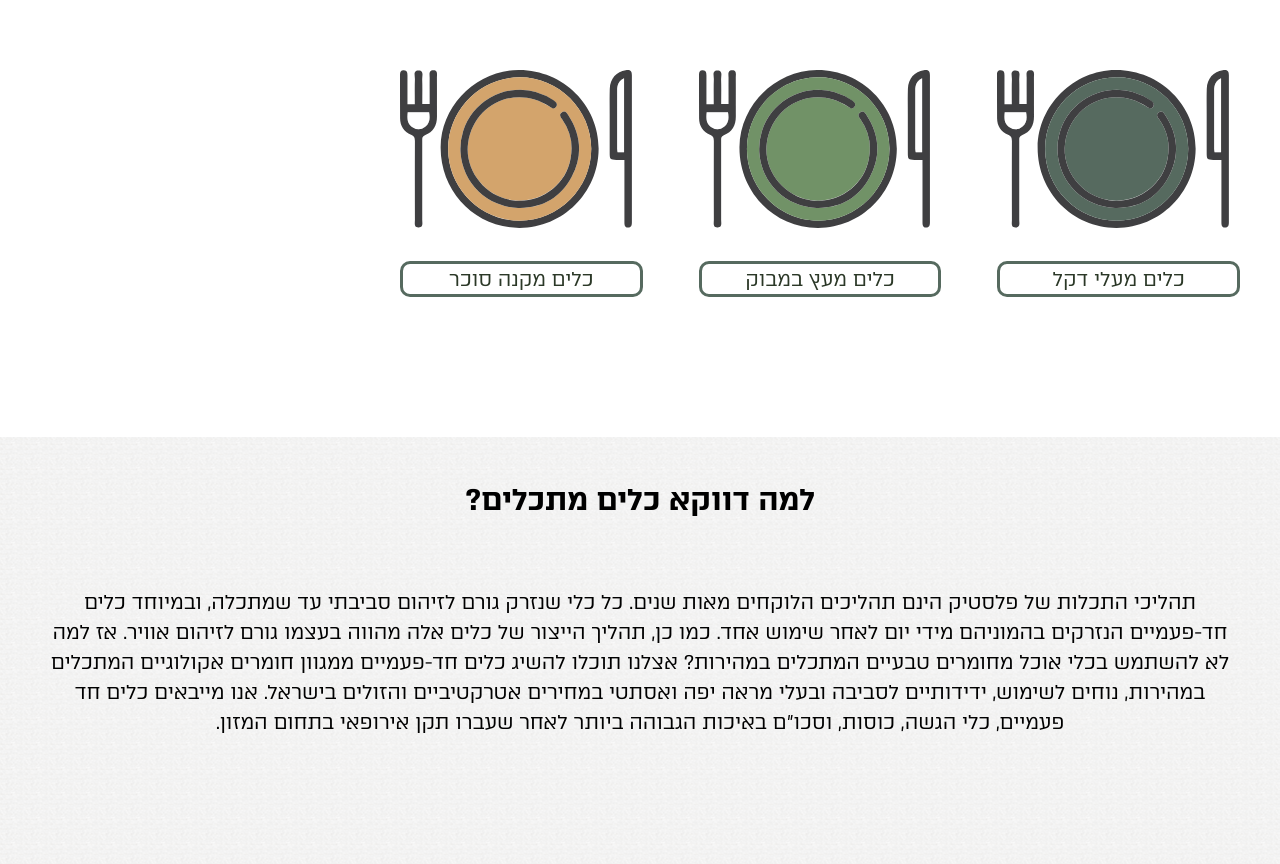
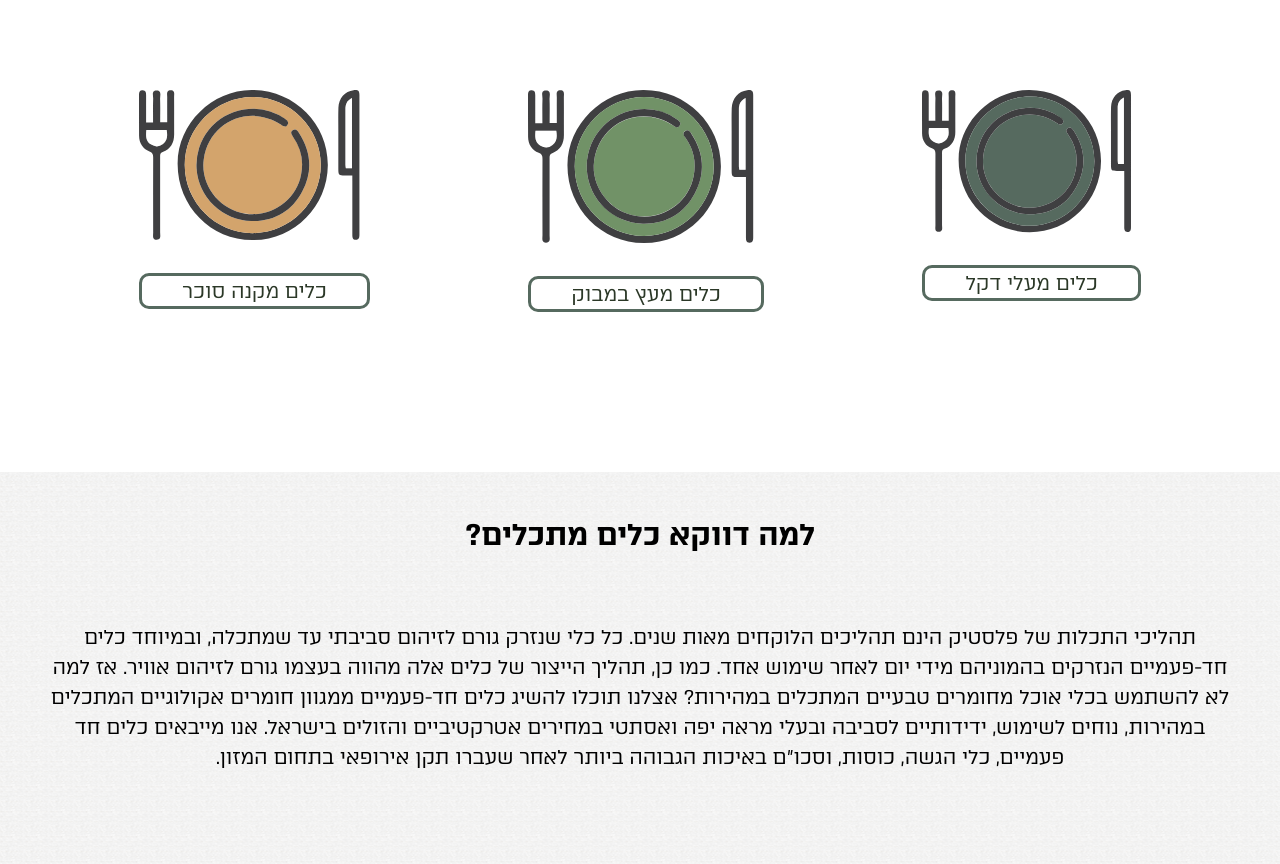
Before and after one commit to amiyya/amiya, a plain HTML site: page index.html in a window 1280 px wide. Shown: the part 1020-1884 px from the top of the page. Drawn offline with Linux system fonts and the light colour scheme.

Commit message:
הגשה סופית

```diff
--- a/style.css
+++ b/style.css
@@ -163,34 +163,40 @@ a {
     text-align: center;
 }
 
-.features-category {
-padding: 30px;
-background: #fff;
-}
-
-.features-category ul {
-    max-width: 70%;
-    text-align: center;
-    text-decoration: none;
-    list-style: none;
-    display: grid;
-    grid-template-columns: 1fr 1fr 1fr;
-    grid-gap: 56px;
-    padding: 0;
-    flex-direction: column;
-    justify-content: space-between;
-
-}
-.features-category p {
-   border: 3px solid #566A5F;
-    border-radius: 10px;
-}
 .features ul {
     list-style: none;
     padding: 0;
     display: grid;
     grid-template-columns: 1fr 1fr 1fr;
     grid-gap: 56px;
+}
+
+.features-category {
+padding: 30px;
+background: #fff;
+}
+.features-category img {
+    max-width: 350%;
+    text-align: center;
+    animation: pulse 1s;
+}
+
+.features-category ul {
+    max-width: 100%;
+    text-align: center;
+    text-decoration: none;
+    list-style: none;
+    display: flex;
+    padding: 20px;
+    flex-direction: row;
+    justify-content: space-around;
+    animation: pulse 1s;
+
+}
+.features-category p {
+   border: 3px solid #566A5F;
+    border-radius: 10px;
+    padding: 0 40px;
 }
 
 
@@ -317,9 +323,9 @@ bottom: inherit;
 
 .them img{
     border-radius: 50%;
-    border: 5px solid #fff;
+    border: 4px solid #fff;
     box-shadow: 0px 0px 0px 5px #566a5f;
-
+    max-width: 80%;
 }
 
 .them-wrap .li {
@@ -357,6 +363,10 @@ form {
   margin: auto;
     padding-bottom: 30px;
 
+}
+
+form h2 {
+    color: #566A5F;
 }
 
 
@@ -465,12 +475,11 @@ html {
 }
 
 
-
 .products-all h2 {
     padding: 5px;
     margin: auto;
     border-radius: 10px;
-    background: #fff;
+    background: #eddbc4;
     width: 400px;
     text-align: center;
     font-size: 25px;
@@ -478,10 +487,10 @@ html {
 }
 
 
-
-
-
-
 .video {
     background:  #fff;
 }
+
+.map h2 {
+    color: #566A5F;
+}
```
Also changed, not shown: Contact Us.html (+9 -7 lines), menu.html (+1 -1 lines), shopping-.svg (deleted).
